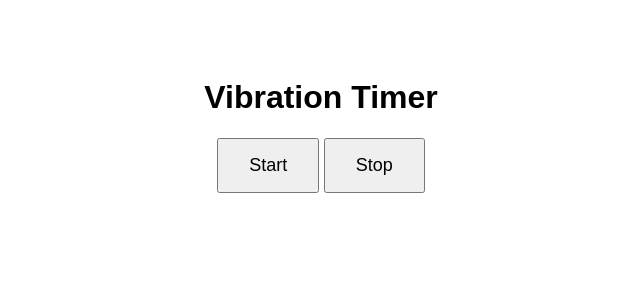
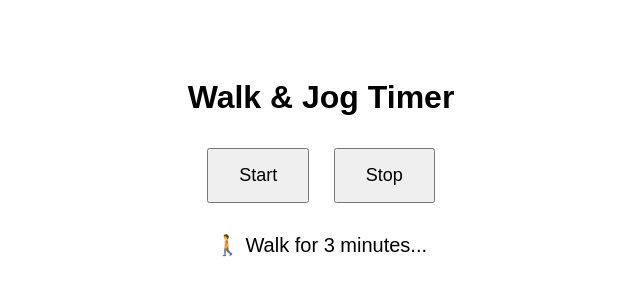
Before and after one commit to kumaragurumkce/vibrate, a plain HTML site: page index.html in a window 1280 px wide. Both pictures are taken after a click on the button "Start". Shown: the whole page, without its empty margins (319-959 px from the left). Drawn offline with Linux system fonts and the light colour scheme.

Commit message:
Update index.html

```diff
--- a/index.html
+++ b/index.html
@@ -1,47 +1,74 @@
 <!DOCTYPE html>
 <html>
 <head>
-  <meta charset="UTF-8">
-  <meta name="viewport" content="width=device-width, initial-scale=1">
-  <title>3 Minute Vibration Timer</title>
+  <meta charset="UTF-8" />
+  <meta name="viewport" content="width=device-width, initial-scale=1.0"/>
+  <title>Walk-Jog Vibration Timer</title>
   <style>
     body {
-      font-family: Arial, sans-serif;
+      font-family: sans-serif;
       text-align: center;
-      padding-top: 50px;
+      padding: 50px;
     }
     button {
       padding: 15px 30px;
       font-size: 18px;
+      margin: 10px;
+    }
+    #status {
+      font-size: 20px;
+      margin-top: 20px;
     }
   </style>
 </head>
 <body>
-  <h1>Vibration Timer</h1>
+  <h1>Walk & Jog Timer</h1>
   <button onclick="startTimer()">Start</button>
   <button onclick="stopTimer()">Stop</button>
+  <div id="status">Press Start</div>
 
   <script>
-    let intervalId;
+    let isWalking = true;
+    let timerId = null;
+
+    function vibrate() {
+      if ('vibrate' in navigator) {
+        navigator.vibrate(500);
+      }
+    }
 
     function startTimer() {
-      if (intervalId) return;
+      if (timerId) return;
 
-      alert("Timer started. Your phone will vibrate every 3 minutes.");
+      const status = document.getElementById("status");
 
-      intervalId = setInterval(() => {
-        if ("vibrate" in navigator) {
-          navigator.vibrate([500]);
-        } else {
-          alert("Vibration not supported on this device.");
-        }
-      }, 3000); // 3 minutes
+      function walkPhase() {
+        isWalking = true;
+        status.textContent = "🚶 Walk for 3 minutes...";
+        vibrate();
+
+        timerId = setTimeout(() => {
+          jogPhase();
+        }, 180000); // 3 minutes
+      }
+
+      function jogPhase() {
+        isWalking = false;
+        status.textContent = "🏃 Jog for 40 seconds...";
+        vibrate();
+
+        timerId = setTimeout(() => {
+          walkPhase();
+        }, 40000); // 40 seconds
+      }
+
+      walkPhase(); // start with walking
     }
 
     function stopTimer() {
-      clearInterval(intervalId);
-      intervalId = null;
-      alert("Timer stopped.");
+      clearTimeout(timerId);
+      timerId = null;
+      document.getElementById("status").textContent = "Timer stopped.";
     }
   </script>
 </body>
```
